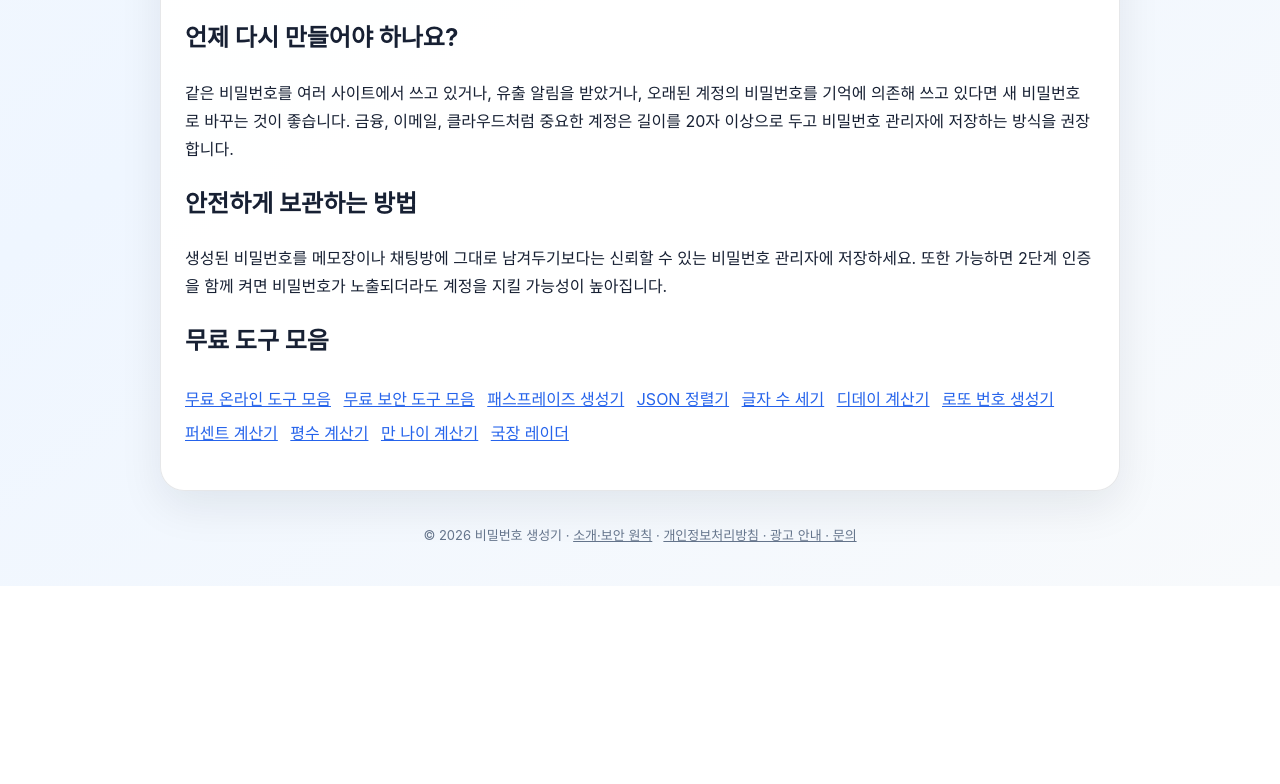
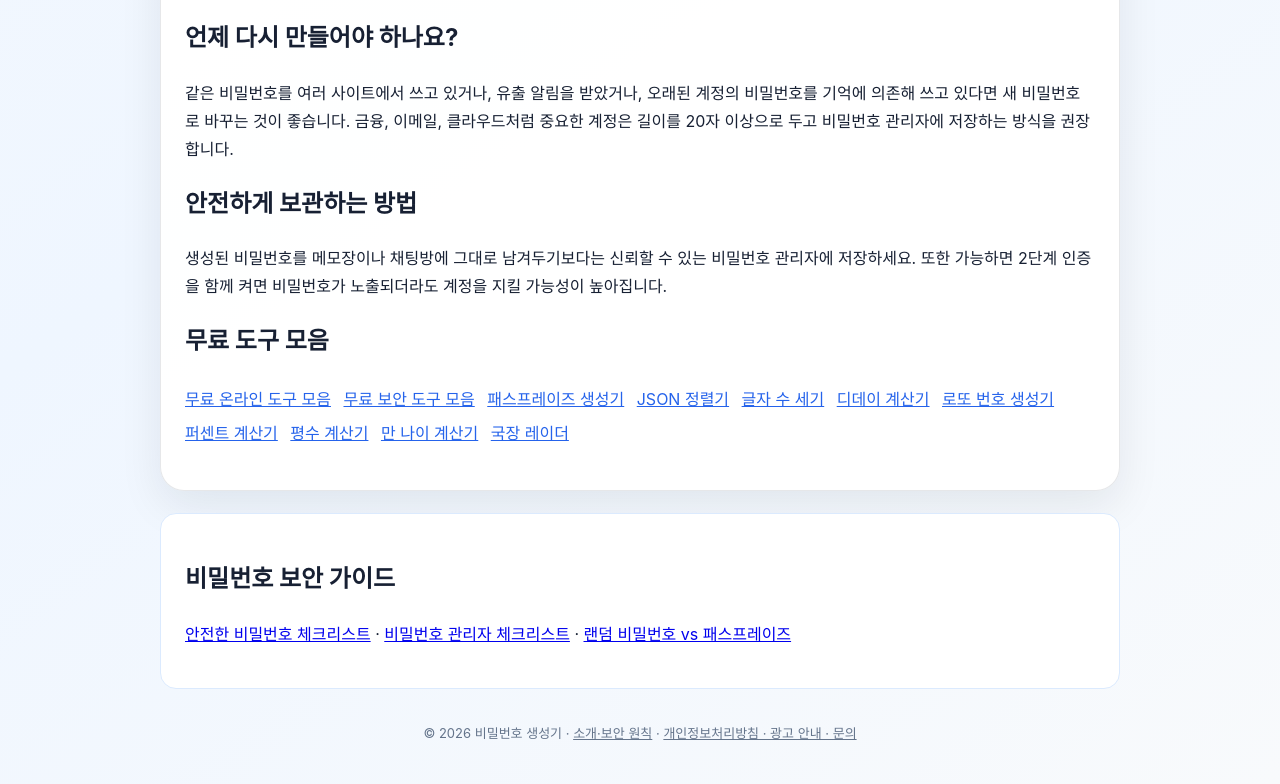
Before and after one commit to inma8743/password-generator, a plain HTML site: page index.html in a window 1280 px wide. Shown: the part 1426-2210 px from the top of the page. Before the commit the page ends 2012 px from the top, so only its background shows below. Drawn offline with Linux system fonts and the light colour scheme; a script that the page names is missing.

Commit message:
Add internal links to password security pages

```diff
--- a/index.html
+++ b/index.html
@@ -210,6 +210,14 @@
         <a href="https://stock-board-ten.vercel.app/">국장 레이더</a>
       </p>
     </section>
+    <section style="margin:22px 0; padding:24px; border:1px solid #dbeafe; border-radius:16px; background:#fff; line-height:1.75;">
+      <h2>비밀번호 보안 가이드</h2>
+      <p>
+        <a href="/secure-password-checklist.html">안전한 비밀번호 체크리스트</a> ·
+        <a href="/password-manager-checklist.html">비밀번호 관리자 체크리스트</a> ·
+        <a href="/random-password-vs-passphrase.html">랜덤 비밀번호 vs 패스프레이즈</a>
+      </p>
+    </section>
   </main>
 
   <footer>© 2026 비밀번호 생성기 · <a href="/about.html">소개·보안 원칙</a> · <a href="/privacy.html">개인정보처리방침 · 광고 안내 · 문의</a></footer>
```
